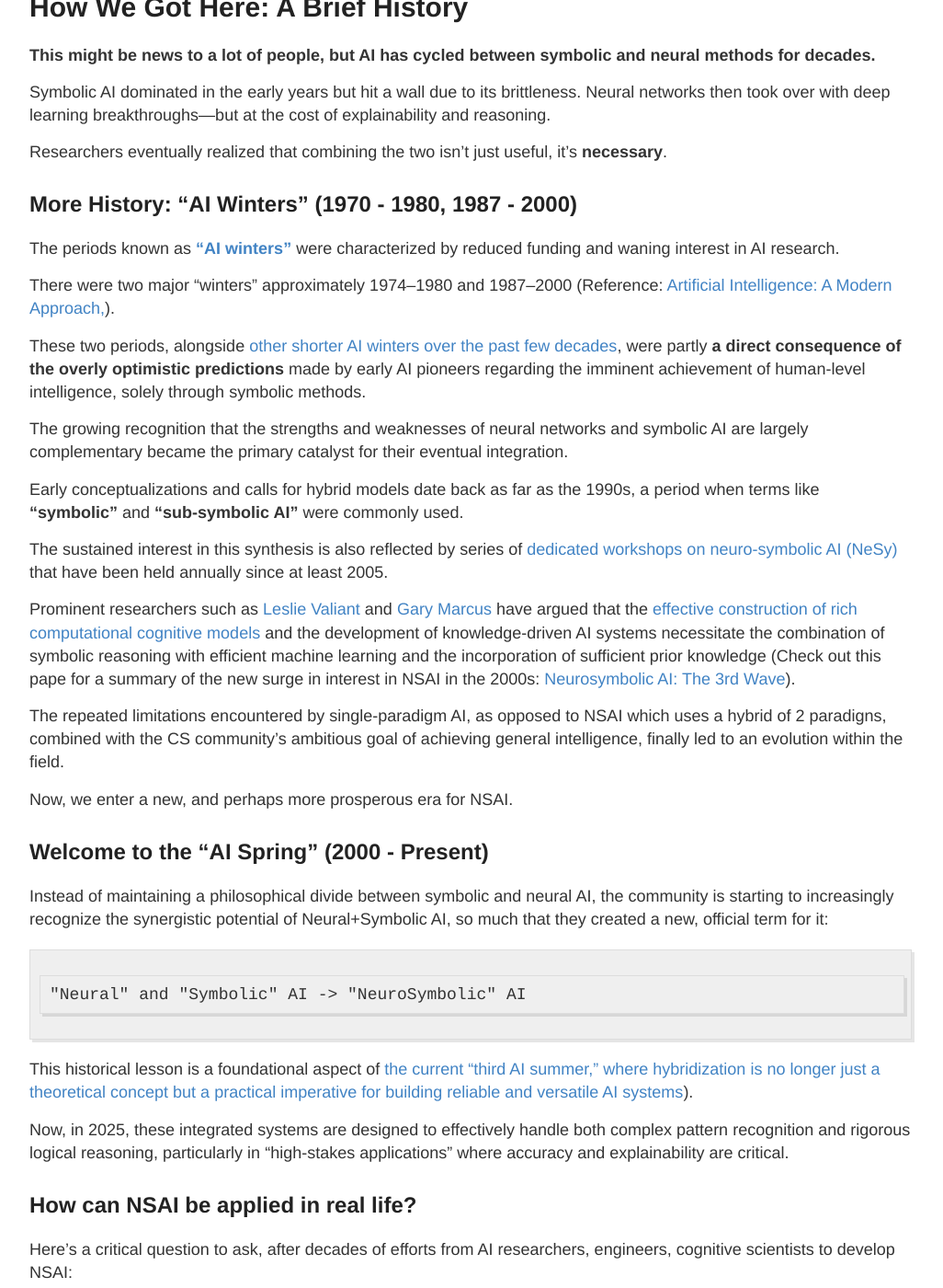
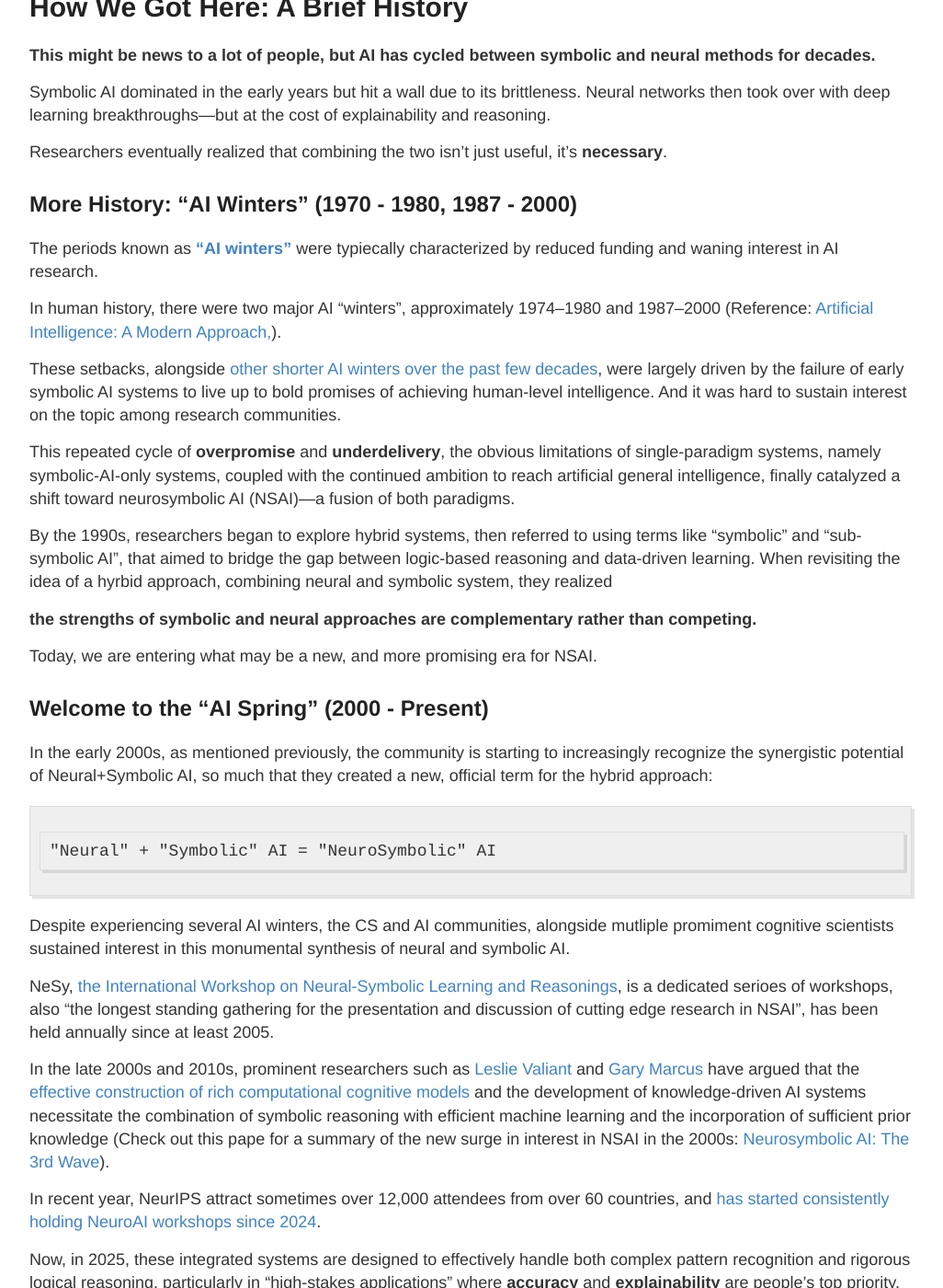
Before and after one commit to nicolehao34/nicolehao34.github.io, a Jekyll site: the page built from _posts/2025-05-25-NeuroSymbolic-AI.md, in a window 1280 px wide and 1400 px high, scrolled down 1904 px. Shown: the whole window at 92% size, without its empty margins (128-1154 px from the left). Built offline with Jekyll 4.4.1, drawn with Linux system fonts in a browser that asks for light colours; comment, search, counter and statistics services are not loaded.

Commit message:
Update NSAi

```diff
--- a/_posts/2025-05-25-NeuroSymbolic-AI.md
+++ b/_posts/2025-05-25-NeuroSymbolic-AI.md
@@ -47,32 +47,36 @@ Symbolic AI dominated in the early years but hit a wall due to its brittleness.
 Researchers eventually realized that combining the two isn't just useful, it's **necessary**.
 
 ## More History: "AI Winters" (1970 - 1980, 1987 - 2000)
-The periods known as [**"AI winters"**](https://en.wikipedia.org/wiki/AI_winter)  were characterized by reduced funding and waning interest in AI research.
 
-There were two major "winters" approximately 1974–1980 and 1987–2000 (Reference: [Artificial Intelligence: A Modern Approach,](https://aima.cs.berkeley.edu/)).
+The periods known as [**"AI winters"**](https://en.wikipedia.org/wiki/AI_winter)  were typiecally characterized by reduced funding and waning interest in AI research.
 
-These two periods, alongside [other shorter AI winters over the past few decades](https://en.wikipedia.org/wiki/AI_winter#The_setbacks_of_the_late_1980s_and_early_1990s), were partly **a direct consequence of the overly optimistic predictions** made by early AI pioneers regarding the imminent achievement of human-level intelligence, solely through symbolic methods.
+In human history, there were two major AI "winters", approximately 1974–1980 and 1987–2000 (Reference: [Artificial Intelligence: A Modern Approach,](https://aima.cs.berkeley.edu/)).
 
-The growing recognition that the strengths and weaknesses of neural networks and symbolic AI are largely complementary became the primary catalyst for their eventual integration.
+These setbacks, alongside [other shorter AI winters over the past few decades](https://en.wikipedia.org/wiki/AI_winter#The_setbacks_of_the_late_1980s_and_early_1990s), were largely driven by the failure of early symbolic AI systems to live up to bold promises of achieving human-level intelligence. And it was hard to sustain interest on the topic among research communities.
 
-Early conceptualizations and calls for hybrid models date back as far as the 1990s, a period when terms like **"symbolic"** and **"sub-symbolic AI"** were commonly used.
+This repeated cycle of **overpromise** and **underdelivery**, the obvious limitations of single-paradigm systems, namely symbolic-AI-only systems, coupled with the continued ambition to reach artificial general intelligence, finally catalyzed a shift toward neurosymbolic AI (NSAI)—a fusion of both paradigms.
 
-The sustained interest in this synthesis is also reflected by series of [dedicated workshops on neuro-symbolic AI (NeSy)](https://sites.google.com/view/nesy20/home) that have been held annually since at least 2005.
+By the 1990s, researchers began to explore hybrid systems, then referred to using terms like "symbolic" and "sub-symbolic AI", that aimed to bridge the gap between logic-based reasoning and data-driven learning. When revisiting the idea of a hyrbid approach, combining neural and symbolic system, they realized
 
-Prominent researchers such as [Leslie Valiant](https://en.wikipedia.org/wiki/Leslie_Valiant) and [Gary Marcus](https://en.wikipedia.org/wiki/Gary_Marcus) have argued that the [effective construction of rich computational cognitive models](https://dl.acm.org/doi/10.1145/602382.602410) and the development of knowledge-driven AI systems necessitate the combination of symbolic reasoning with efficient machine learning and the incorporation of sufficient prior knowledge (Check out this pape for a summary of the new surge in interest in NSAI in the 2000s: [Neurosymbolic AI: The 3rd Wave](https://arxiv.org/pdf/2012.05876)).
+**the strengths of symbolic and neural approaches are complementary rather than competing.**
 
-The repeated limitations encountered by single-paradigm AI, as opposed to NSAI which uses a hybrid of 2 paradigns, combined with the CS community's ambitious goal of achieving general intelligence, finally led to an evolution within the field.
-
-Now, we enter a new, and perhaps more prosperous era for NSAI.
+Today, we are entering what may be a new, and more promising era for  NSAI.
 
 ## Welcome to the "AI Spring" (2000 - Present)
-Instead of maintaining a philosophical divide between symbolic and neural AI, the community is starting to increasingly recognize the synergistic potential of Neural+Symbolic AI, so much that they created a new, official term for it:
+In the early 2000s, as mentioned previously, the community is starting to increasingly recognize the synergistic potential of Neural+Symbolic AI, so much that they created a new, official term for the hybrid approach:
 
-    "Neural" and "Symbolic" AI -> "NeuroSymbolic" AI
+    "Neural" + "Symbolic" AI = "NeuroSymbolic" AI
 
-This historical lesson is a foundational aspect of [the current "third AI summer," where hybridization is no longer just a theoretical concept but a practical imperative for building reliable and versatile AI systems](https://arxiv.org/pdf/2012.05876)).
+Despite experiencing several AI winters, the CS and AI communities, alongside mutliple promiment cognitive scientists sustained interest in this monumental synthesis of neural and symbolic AI.
 
-Now, in 2025, these integrated systems are designed to effectively handle both complex pattern recognition and rigorous logical reasoning, particularly in "high-stakes applications" where accuracy and explainability are critical.
+NeSy, [the International Workshop on
+Neural-Symbolic Learning and Reasonings](https://sites.google.com/view/nesy20/home), is a dedicated serioes of workshops, also "the longest standing gathering for the presentation and discussion of cutting edge research in NSAI", has been held annually since at least 2005.
+
+In the late 2000s and 2010s, prominent researchers such as [Leslie Valiant](https://en.wikipedia.org/wiki/Leslie_Valiant) and [Gary Marcus](https://en.wikipedia.org/wiki/Gary_Marcus) have argued that the [effective construction of rich computational cognitive models](https://dl.acm.org/doi/10.1145/602382.602410) and the development of knowledge-driven AI systems necessitate the combination of symbolic reasoning with efficient machine learning and the incorporation of sufficient prior knowledge (Check out this pape for a summary of the new surge in interest in NSAI in the 2000s: [Neurosymbolic AI: The 3rd Wave](https://arxiv.org/pdf/2012.05876)).
+
+In recent year, NeurIPS attract sometimes over 12,000 attendees from over 60 countries, and [has started consistently holding NeuroAI workshops since 2024](https://neuroai-workshop.github.io/speakers/).
+
+Now, in 2025, these integrated systems are designed to effectively handle both complex pattern recognition and rigorous logical reasoning, particularly in "high-stakes applications" where **accuracy** and **explainability** are people's top priority.
 
 
 ## How can NSAI be applied in real life?
@@ -106,7 +110,7 @@ Here's a list (non-comprehensive) of what NSAI helps to achieves in different fi
 
 - Example: [ProSLM](https://arxiv.org/abs/2409.11589). A very recent framework, published in 2024, it enhances the robustness and explainability of large language models (LLMs) in domain-specific (e.g. telecommunications, clean energy, healthcare) question-answering tasks by integrating symbolic reasoning with neural language models. See the diagram below for the framework's workflow.
 
-    ![ProSLM Sytem Workflow Diagram](./post-images/Pro-SLM.png)
+    ![ProSLM Sytem Workflow Diagram](/images/NSAI/Pro-SLM.png)
     ProSLM Sytem Workflow Diagram (Vakharia et al., 2024)
 
 
```
